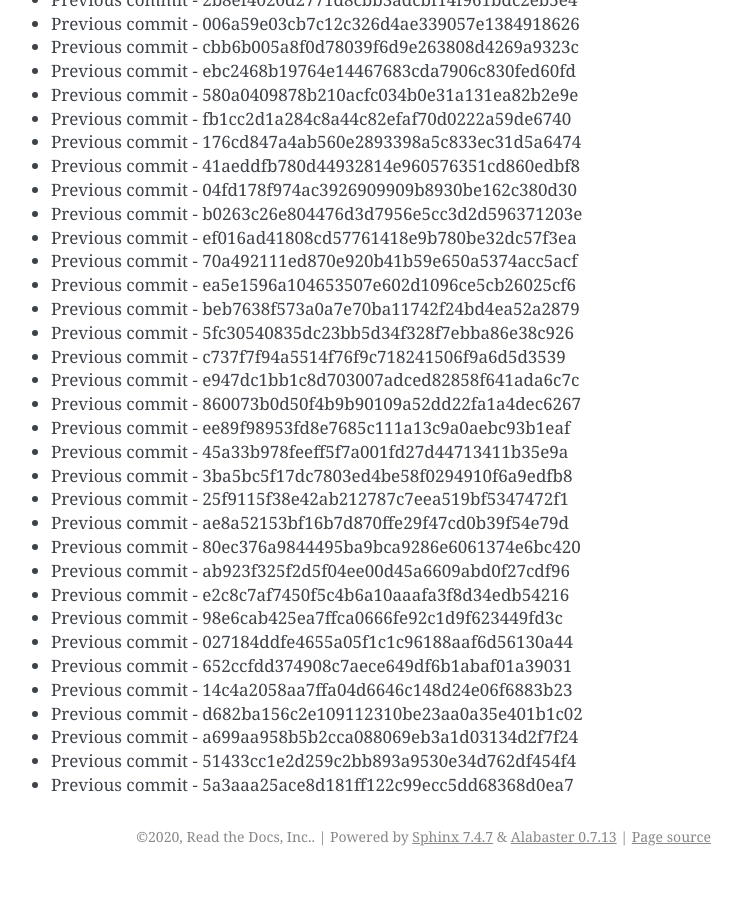
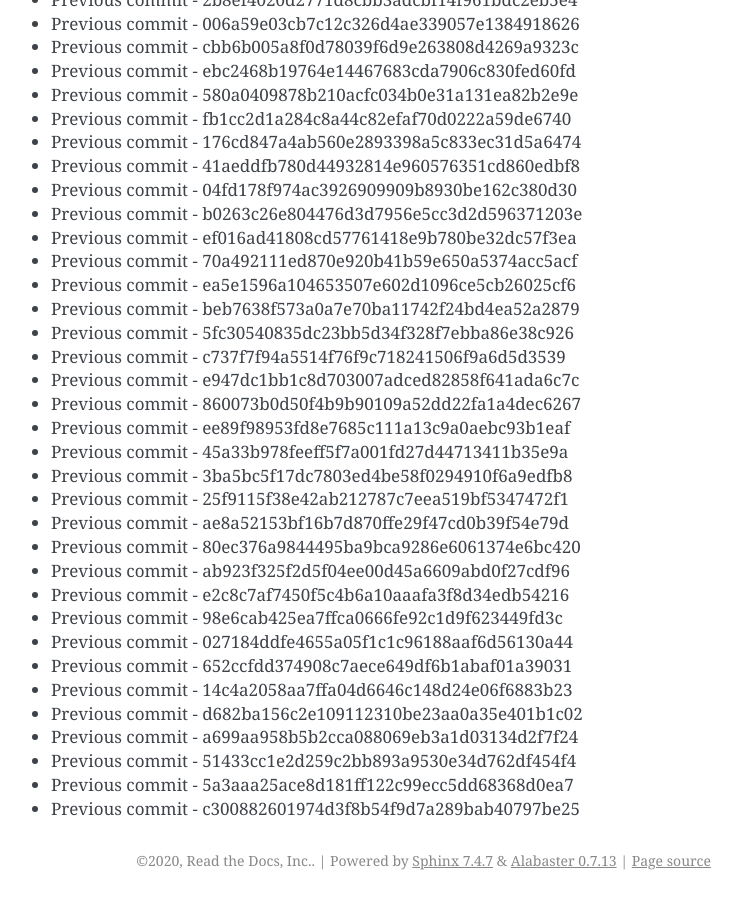
Before and after one commit to readthedocs/rtd-git-stresstest, a Sphinx documentation site: the page built from docs/updates.rst, in a window 1280 px wide and 900 px high, scrolled down 67882 px. Shown: the whole window, without its empty margins (399-1141 px from the left). Built offline with Sphinx 7.4.7, drawn with Linux system fonts in a browser that asks for light colours; before the commit the page ends 68758 px from its top, so only the background shows below that.

Commit message:
Generating commit from previous: c300882601974d3f8b54f9d7a289bab40797be25

```diff
--- a/docs/updates.rst
+++ b/docs/updates.rst
@@ -2884,3 +2884,4 @@ It can be tested for any performance characteristics.
 * Previous commit - a699aa958b5b2cca088069eb3a1d03134d2f7f24
 * Previous commit - 51433cc1e2d259c2bb893a9530e34d762df454f4
 * Previous commit - 5a3aaa25ace8d181ff122c99ecc5dd68368d0ea7
+* Previous commit - c300882601974d3f8b54f9d7a289bab40797be25
```
